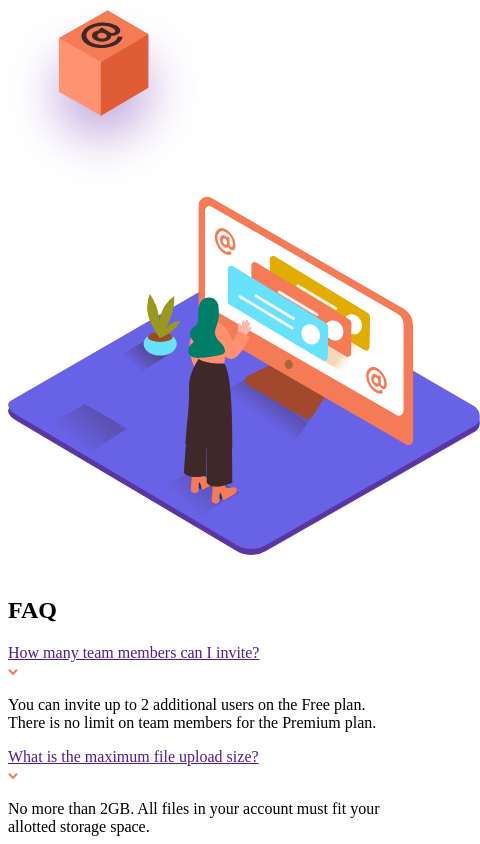
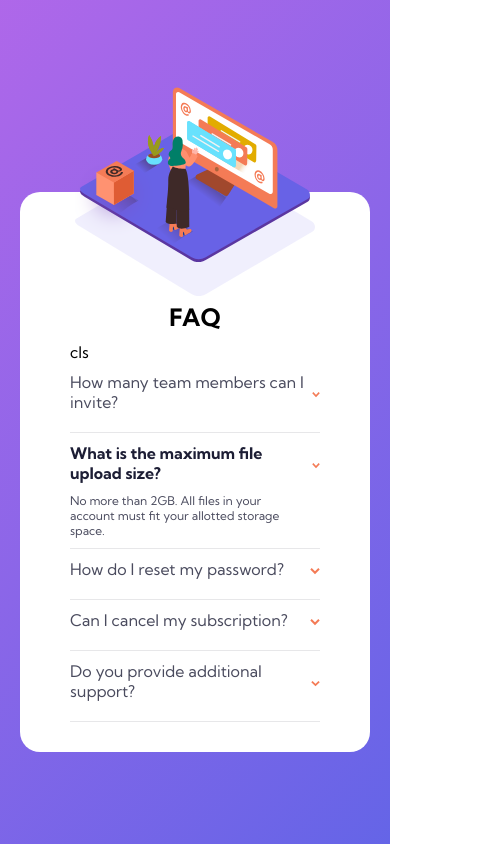
Before and after one commit to suhaybjirde/FAQ-project, a plain HTML site: page index.html in a window 390 px wide. Shown: the top 844 px of the page, 480 px wide, since content can reach past the window. Drawn offline with Linux system fonts and the light colour scheme.

Commit message:
complete css part

```diff
--- a/css/style.css
+++ b/css/style.css
@@ -0,0 +1,137 @@
+@import url('https://fonts.googleapis.com/css2?family=Kumbh+Sans:wght@400;700&display=swap');
+
+:root {
+    --bg: linear-gradient(135deg, hsl(273, 75%, 66%), hsl(240, 73%, 65%));
+    --clr-border: hsl(240, 5%, 91%);
+    --clr-neutral-100: hsl(240, 6%, 50%);
+    --clr-neutral-200: hsl(237, 12%, 33%);
+    --clr-neutral-300: hsl(238, 29%, 16%);
+    --clr-neutral-400: hsl(14, 88%, 65%);
+}
+* {
+    padding: 0;
+    margin: 0;
+    box-sizing: border-box;
+}
+body {
+    font-family: 'Kumbh Sans', sans-serif;
+}
+a {
+    text-decoration: none;
+}
+img {
+    width: 100%;
+}
+p {
+    font-size: 0.75rem;
+}
+main {
+    background-image: var(--bg);
+    min-height: 100vh;
+    display: flex;
+    align-items: center;
+    justify-content: center;
+}
+.card {
+    display: grid;
+    grid-template-columns: 400px 1fr;
+    width: 850px;
+    height: 500px;
+    background-color: #fff;
+    gap: 40px;
+    border-radius: 20px;
+    background-image: url(/images/bg-desktop.svg);
+    background-repeat: no-repeat;
+    background-position: 510% 65%;
+}
+.img-container {
+    position: relative;
+}
+
+.q-and-a {
+    padding: 30px 50px;
+    align-self: center;
+}
+.box {
+    position: absolute;
+    top: 45%;
+    left: 0%;
+    transform: translateX(-50%);
+    width: 150px;
+}
+.women {
+    height: 100%;
+    overflow: hidden;
+}
+
+.women img {
+    transform: translate(-60px, 110px);
+}
+
+.title {
+    margin-bottom: 30px;
+}
+.wrapper {
+    padding-block: 10px;
+    border-bottom: 1px solid var(--clr-border);
+    transition: .3s;
+}
+.question {
+    display: flex;
+    align-items: center;
+    justify-content: space-between;
+    margin: 0 0 10px;
+    cursor: pointer;
+}
+.question a {
+    transition: .3s;
+    color: var(--clr-neutral-200);
+}
+.question a:hover {
+    color: var(--clr-neutral-400);
+}
+.wrapper.expended .question a{
+    color: var(--clr-neutral-300);
+    font-weight: 700;
+}
+.answer {
+    height: 0;
+    width: 90%;
+    overflow: hidden;
+    color: var(--clr-neutral-200);
+    transition: .3s;
+}
+.wrapper.expended .answer {
+    height: 100%;
+}
+@media (max-width: 922px) {
+    .card {
+        width: 350px;
+        grid-template-columns: 1fr;
+        grid-template-rows: 50px;
+        height: auto;
+        gap: 20px;
+        margin-top: 100px;
+        background-image: url(/images/bg-pattern-mobile.svg);
+        background-position: center 0%;
+    }
+    .title {
+        text-align: center;
+        margin-bottom: 0;
+        margin: 10px 0;
+    }
+    .women {
+        overflow: visible;
+    }
+    .women img{
+        transform: translate(0);
+        width: 230px;
+        transform: translate(60px, -60%);
+    }
+    .box {
+        top: -65%;
+        left: 50%;
+        width: 80px;
+        transform: translateX(-150%);
+    }
+}
--- a/index.html
+++ b/index.html
@@ -11,12 +11,14 @@
   <main>
     <section class="card">
       <div class="img-container">
-        <img src="images/illustration-box-desktop.svg" alt="">
-        <img src="images/illustration-woman-online-desktop.svg" alt="">
-        <img src="images/" alt="">
+        <div class="women">
+          <img src="images/illustration-woman-desktop.svg" alt="">
+        </div>
+        <img src="images/illustration-box-desktop.svg" alt="" class="box">
       </div>
       <div class="q-and-a">
-        <h1>FAQ</h1>
+        <h1 class="title">FAQ</h1>cls
+
 
         <article class="wrapper">
           <div class="question">
@@ -28,7 +30,7 @@
           <p class="answer">You can invite up to 2 additional users on the Free plan. There is no limit on team members for the Premium plan.</p>
         </article>
 
-        <article class="wrapper">
+        <article class="wrapper expended">
           <div class="question">
             <a href="">What is the maximum file upload size?</a>
             <div class="arrow-container">
```
Also changed, not shown: images/bg-desktop.svg (renamed from images/bg-pattern-desktop.svg), images/illustration-woman-desktop.svg (renamed from images/illustration-woman-online-desktop.svg).
